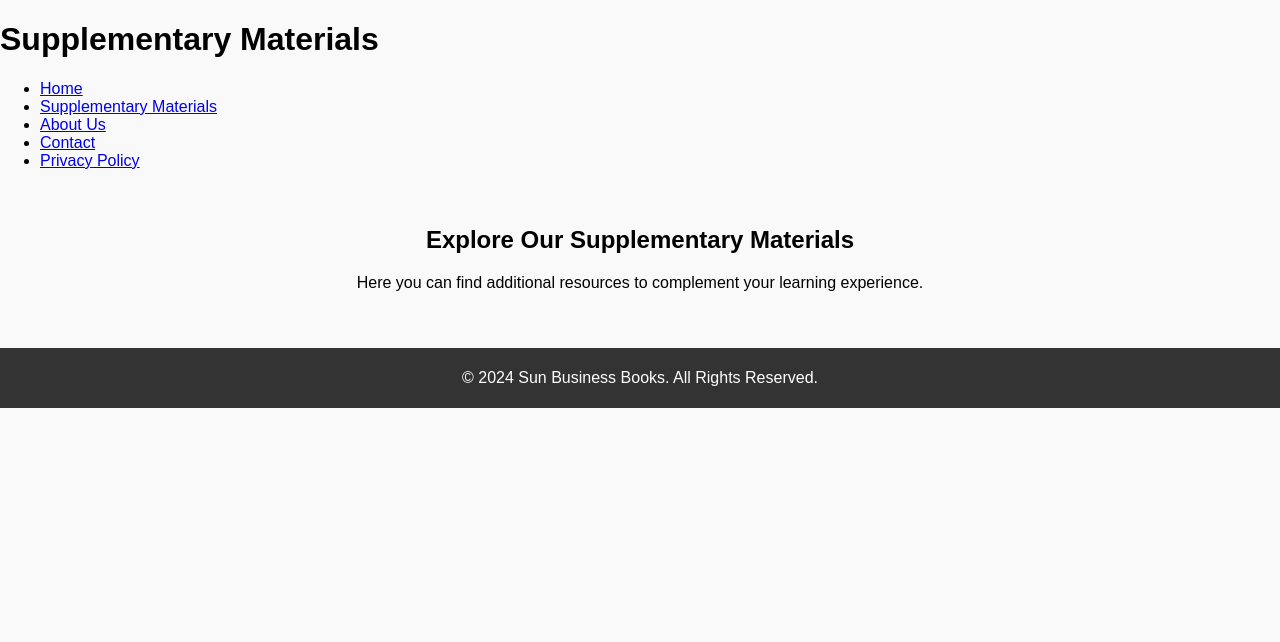
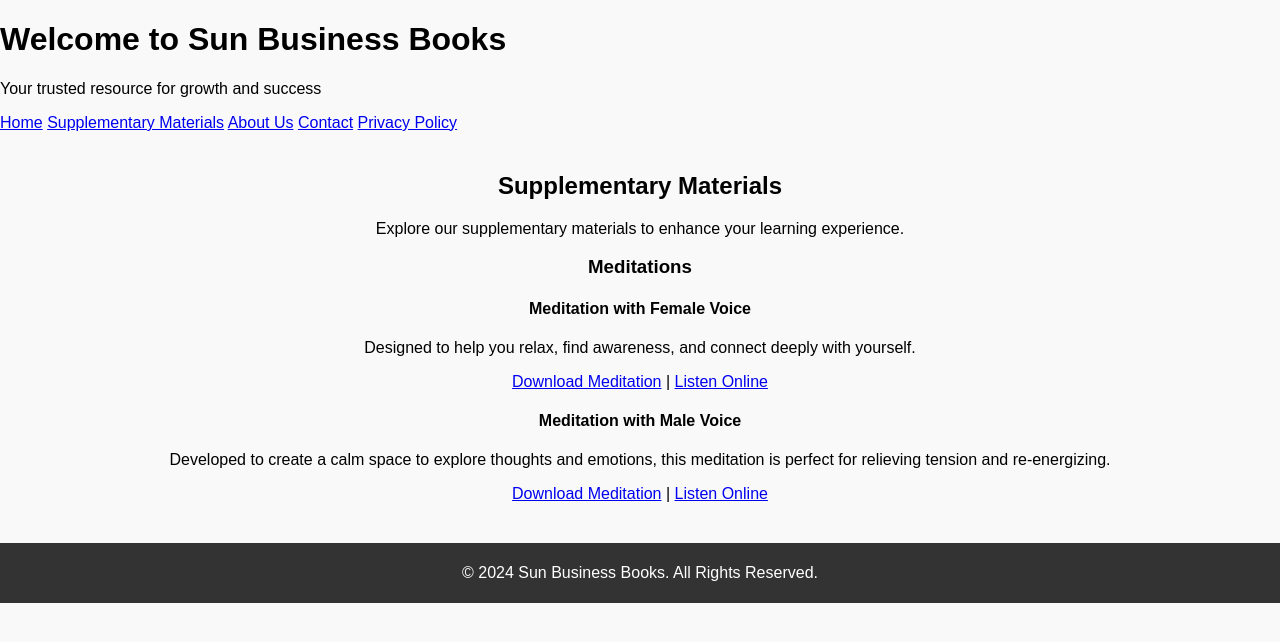
Before and after one commit to sunbusinessbooks/sunbusinessbooks.github.io, a plain HTML site: page supplementary_materials.html in a window 1280 px wide. Drawn offline with Linux system fonts and the light colour scheme.

Commit message:
Update supplementary_materials.html

```diff
--- a/supplementary_materials.html
+++ b/supplementary_materials.html
@@ -7,29 +7,42 @@
     <link rel="stylesheet" href="css/styles.css">
 </head>
 <body>
-    <!-- Шапка и Навигация -->
-    <header>
-        <h1>Supplementary Materials</h1>
-        <nav>
-            <ul>
-                <li><a href="index.html">Home</a></li>
-                <li><a href="supplementary_materials.html">Supplementary Materials</a></li>
-                <li><a href="about.html">About Us</a></li>
-                <li><a href="contact.html">Contact</a></li>
-                <li><a href="privacy.html">Privacy Policy</a></li>
-            </ul>
-        </nav>
-    </header>
+    <div id="header-container"></div> <!-- Контейнер для шапки -->
 
-    <!-- Основной контент страницы -->
     <main>
-        <h2>Explore Our Supplementary Materials</h2>
-        <p>Here you can find additional resources to complement your learning experience.</p>
+        <section>
+            <h2>Supplementary Materials</h2>
+            <p>Explore our supplementary materials to enhance your learning experience.</p>
+
+            <h3>Meditations</h3>
+            <div class="meditation">
+                <h4>Meditation with Female Voice</h4>
+                <p>Designed to help you relax, find awareness, and connect deeply with yourself.</p>
+                <a href="https://github.com/sunbusinessbooks/sunbusinessbooks.github.io/raw/main/assets/audio/MeditationGirl.mp3" download>Download Meditation</a> |
+                <a href="https://github.com/sunbusinessbooks/sunbusinessbooks.github.io/raw/main/assets/audio/MeditationGirl.mp3">Listen Online</a>
+            </div>
+            <div class="meditation">
+                <h4>Meditation with Male Voice</h4>
+                <p>Developed to create a calm space to explore thoughts and emotions, this meditation is perfect for relieving tension and re-energizing.</p>
+                <a href="https://github.com/sunbusinessbooks/sunbusinessbooks.github.io/raw/main/assets/audio/MeditationMen.mp3" download>Download Meditation</a> |
+                <a href="https://github.com/sunbusinessbooks/sunbusinessbooks.github.io/raw/main/assets/audio/MeditationMen.mp3">Listen Online</a>
+            </div>
+        </section>
     </main>
 
-    <!-- Футер -->
-    <footer>
-        <p>&copy; 2024 Sun Business Books. All Rights Reserved.</p>
-    </footer>
+    <div id="footer-container"></div> <!-- Контейнер для футера -->
+
+    <!-- JavaScript для подгрузки шапки и футера -->
+    <script>
+        // Подгрузка шапки
+        fetch('header.html')
+            .then(response => response.text())
+            .then(data => document.getElementById('header-container').innerHTML = data);
+
+        // Подгрузка футера
+        fetch('footer.html')
+            .then(response => response.text())
+            .then(data => document.getElementById('footer-container').innerHTML = data);
+    </script>
 </body>
 </html>
```
